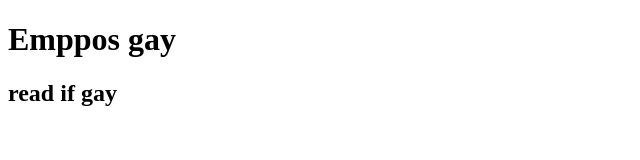
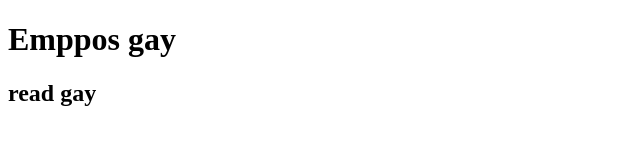
Before and after one commit to Vocaaaa/group-code, a plain HTML site: page public/index.html in a window 1280 px wide. Shown: the full height of the page, 0-640 px from the left. Drawn offline with Linux system fonts and the light colour scheme.

Commit message:
Update#1

```diff
--- a/public/index.html
+++ b/public/index.html
@@ -9,7 +9,7 @@
 </head>
 <body>
     <h1>Emppos gay</h1>
-    <h2>read if gay</h2>
+    <h2>read gay</h2>
     <script src="app.js"></script>
 </body>
 </html>
```
